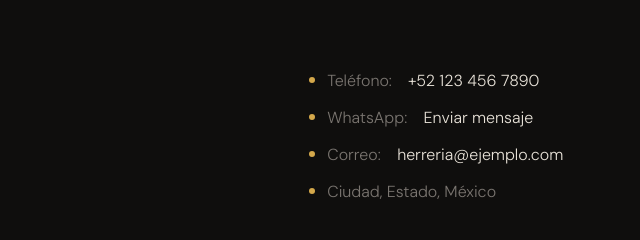
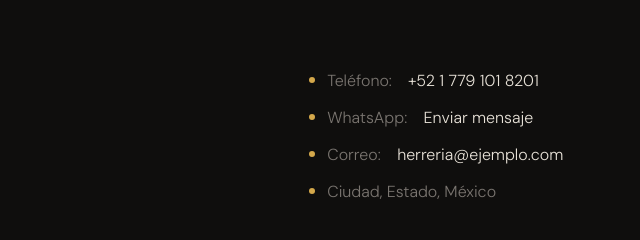
Before and after one commit to gr1215d/tomy-s.github.io, a plain HTML site: page index.html in a window 1280 px wide. Shown: the part 2626-2866 px from the top of the page, 640-1280 px from the left. Drawn offline with Linux system fonts and the light colour scheme.

Commit message:
Update index.html

```diff
--- a/index.html
+++ b/index.html
@@ -683,7 +683,7 @@
     <div class="contact-row">
       <span class="contact-dot"></span>
       <span>Teléfono:&nbsp;</span>
-      <a href="tel:+521234567890">+52 123 456 7890</a>
+      <a href="tel:+521234567890">+52 1 779 101 8201</a>
     </div>
     <div class="contact-row">
       <span class="contact-dot"></span>
```
